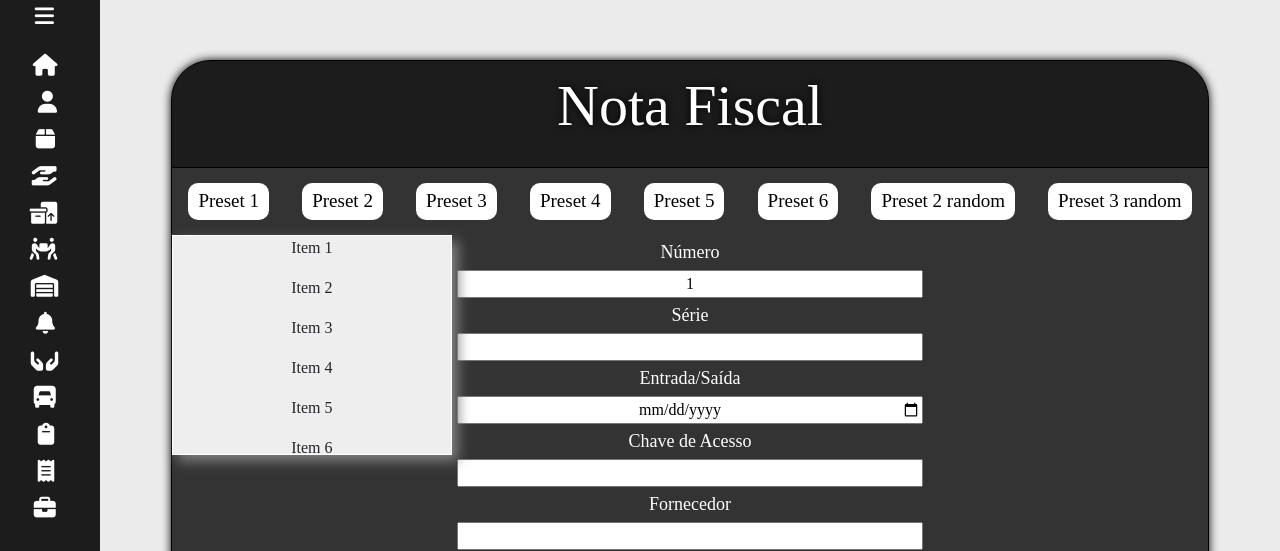
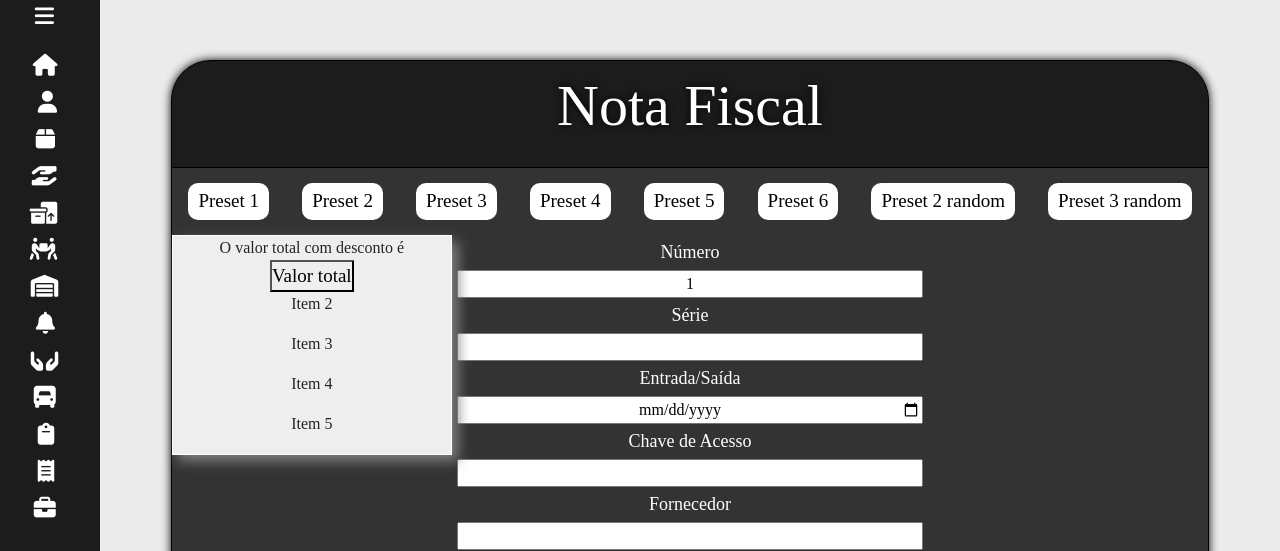
Before and after one commit to Henrique-Venzon/Projeto_Logistica, a PHP site: page /criandoNotaFiscal.php?npedido=1 in a window 1280 px wide. Shown: the part 207-758 px from the top of the page. Run offline with PHP 8.4, Linux system fonts and the light colour scheme; the visitor is signed in with stand-in values (Sample User, id 1); data comes from the database, SQL or seed files in the repository; some libraries are stand-ins or nearby versions; some web fonts are replaced.

Commit message:
Update criandoNotaFiscal.php

```diff
--- a/criandoNotaFiscal.php
+++ b/criandoNotaFiscal.php
@@ -441,7 +441,8 @@ $conn->close();
                         </div>
                         <div class="container-amostra-wrapper">
                             <div class="container-amostra">
-                            <p>Item 1</p>
+                            <label>O valor total com desconto é</label>
+                            <button type="button" id="caldesco" onclick="desconto()">Valor total</button>
                             <p>Item 2</p>
                             <p>Item 3</p>
                             <p>Item 4</p>
```
